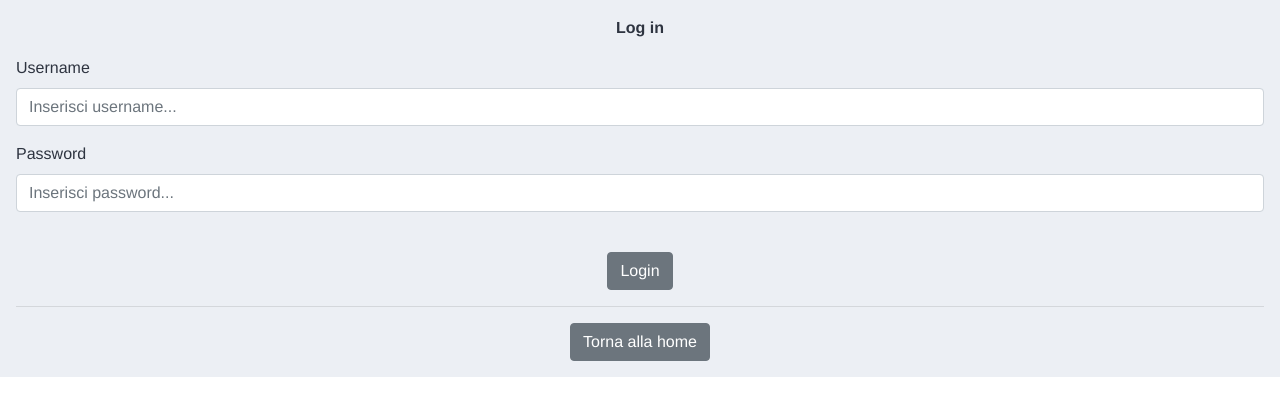
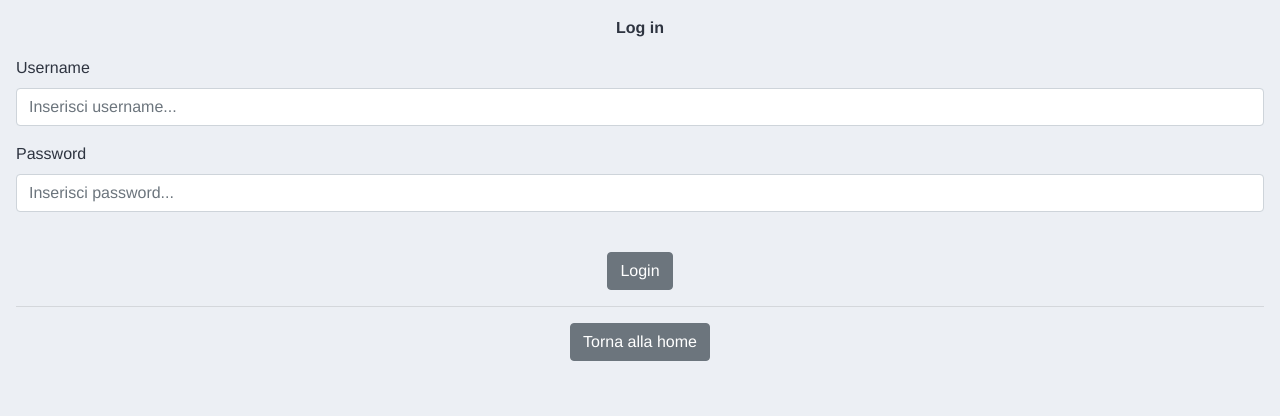
Before and after one commit to Fulvio-P/fitnessapp, a Vue app in the folder front-end/: page /login in a window 1280 px wide. Shown: the top 416 px of the page. Built offline with nearby package versions, Linux system fonts and the light colour scheme.

Commit message:
fix background pagina di login

```diff
--- a/front-end/src/views/Login.vue
+++ b/front-end/src/views/Login.vue
@@ -1,5 +1,5 @@
 <template>
-    <div>
+    <div class="login-page">
         <LoginDialog />
     </div>
 </template>
@@ -16,3 +16,9 @@ export default {
     }
 }
 </script>
+
+<style scoped>
+    .login-page{
+        height: 100vh;
+    }
+</style>
```
Also changed, not shown: front-end/src/components/LoginDialog.vue (+2 -11 lines).
